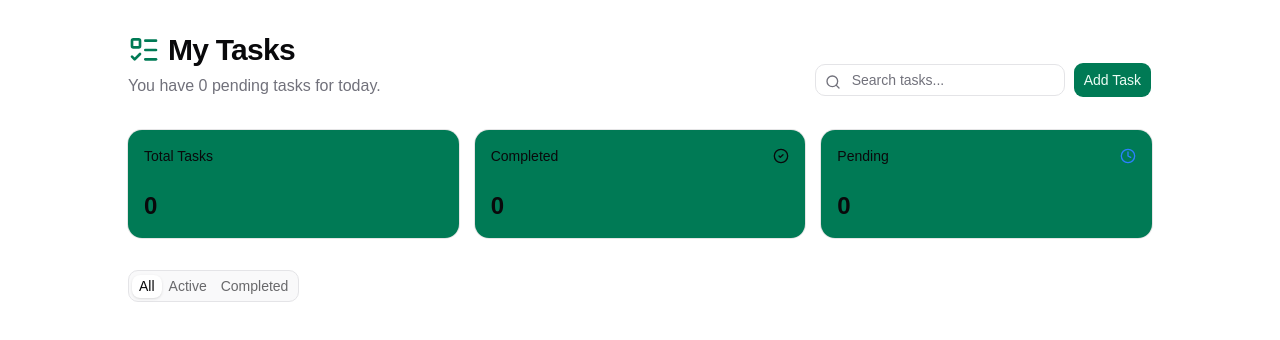
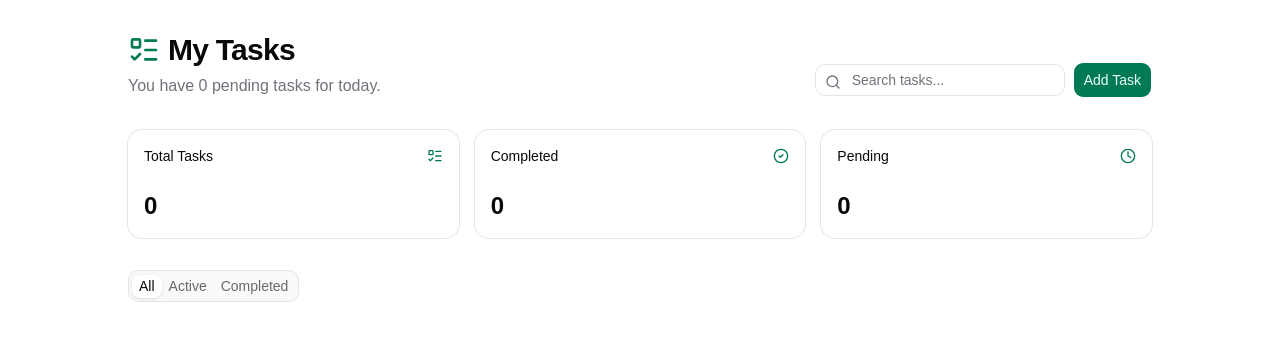
Before and after one commit to DrAmanJy/TaskMaster-, a React (Vite) app: page /dashboard in a window 1280 px wide. Shown: the top 340 px of the page. Built offline with nearby package versions, Linux system fonts and the light colour scheme.

Commit message:
style: update task dashboard UI to use shadcn theme colors

```diff
--- a/src/components/TaskCard.jsx
+++ b/src/components/TaskCard.jsx
@@ -23,7 +23,7 @@ export default function TaskCard({ task }) {
           <Checkbox
             checked={completed}
             onCheckedChange={handleComplete}
-            className={`mt-1 h-5 w-5 rounded-full ${completed ? "data-[state=checked]:bg-emerald-500 data-[state=checked]:border-emerald-500" : " cursor-pointer"}`}
+            className={`mt-1 h-5 w-5 rounded-full ${completed ? "data-[state=checked]:bg-primary data-[state=checked]:text-primary-foreground data-[state=checked]:border-primary" : " cursor-pointer"}`}
           />
           <div className="grid gap-1.5 flex-1">
             <div className="flex items-start justify-between gap-4">
@@ -79,7 +79,7 @@ export default function TaskCard({ task }) {
               {priority === "High" && (
                 <Badge
                   variant="destructive"
-                  className="bg-red-500/10 text-red-500 hover:bg-red-500/20 text-xs font-normal border-none"
+                  className="bg-destructive/10 text-destructive hover:bg-destructive/20 text-xs font-normal border-none"
                 >
                   High Priority
                 </Badge>
--- a/src/components/TaskQuickStats.jsx
+++ b/src/components/TaskQuickStats.jsx
@@ -5,7 +5,7 @@ import { CheckCircle2, Clock, ListTodo } from "lucide-react";
 const TaskQuickStats = ({ totalTasks, completedTasks, pendingTasks }) => {
   return (
     <div className="grid gap-4 md:grid-cols-3">
-      <Card className="bg-primary ">
+      <Card>
         <CardHeader className="flex flex-row items-center justify-between pb-2 space-y-0">
           <CardTitle className="text-sm font-medium">Total Tasks</CardTitle>
           <ListTodo className="h-4 w-4 text-primary" />
@@ -14,19 +14,19 @@ const TaskQuickStats = ({ totalTasks, completedTasks, pendingTasks }) => {
           <div className="text-2xl font-bold">{totalTasks}</div>
         </CardContent>
       </Card>
-      <Card className="bg-primary">
+      <Card>
         <CardHeader className="flex flex-row items-center justify-between pb-2 space-y-0">
           <CardTitle className="text-sm font-medium">Completed</CardTitle>
-          <CheckCircle2 className="h-4 w-4 " />
+          <CheckCircle2 className="h-4 w-4 text-primary" />
         </CardHeader>
         <CardContent>
           <div className="text-2xl font-bold">{completedTasks}</div>
         </CardContent>
       </Card>
-      <Card className="bg-primary">
+      <Card>
         <CardHeader className="flex flex-row items-center justify-between pb-2 space-y-0">
           <CardTitle className="text-sm font-medium">Pending</CardTitle>
-          <Clock className="h-4 w-4 text-blue-500" />
+          <Clock className="h-4 w-4 text-primary" />
         </CardHeader>
         <CardContent>
           <div className="text-2xl font-bold">{pendingTasks}</div>
```
